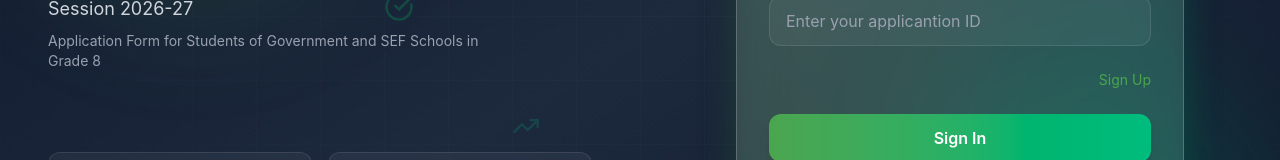
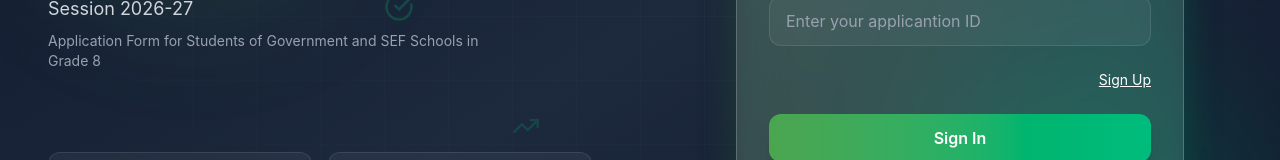
Before and after one commit to MATZ-Solution/ssesp-frontend, a React (Vite) app: page /login in a window 1280 px wide. Shown: the part 368-528 px from the top of the page. Built offline with nearby package versions, Linux system fonts and the light colour scheme.

Commit message:
changes in ui

```diff
--- a/src/component/Dashbaord/tabs/applications.jsx
+++ b/src/component/Dashbaord/tabs/applications.jsx
@@ -36,7 +36,7 @@ const Applications = () => {
 
   return (
     <div>
-      <main className="flex-1 p-5 md:p-7 space-y-6">
+      <main className="flex-1  space-y-6">
         {/* Welcome */}
         <div className="flex items-start justify-between gap-4">
           <div>
--- a/src/component/cards/applicants-table.jsx
+++ b/src/component/cards/applicants-table.jsx
@@ -40,7 +40,7 @@ function ApplicantsTable({ applications }) {
                                     }`}
                             >
                                 <td className="px-5 py-3.5 font-mono text-xs text-slate-600">
-                                    {app.applicantID}
+                                    {'SSESP'+app.applicantID}
                                 </td>
                                 <td className="px-5 py-3.5 font-medium text-slate-800">
                                     {app.studentName}
--- a/src/component/login/login5.jsx
+++ b/src/component/login/login5.jsx
@@ -260,7 +260,7 @@ Welcome to the Scholarship Portal               </h2>
                 <div className="flex justify-end">
                   <Link
                     to="/signup"
-                    className="text-sm text-[#4BA54F] hover:text-emerald-400 transition-colors duration-300"
+                    className="text-sm underline text-white hover:text-emerald-400 transition-colors duration-300"
                   >
                     Sign Up
                   </Link>
```
